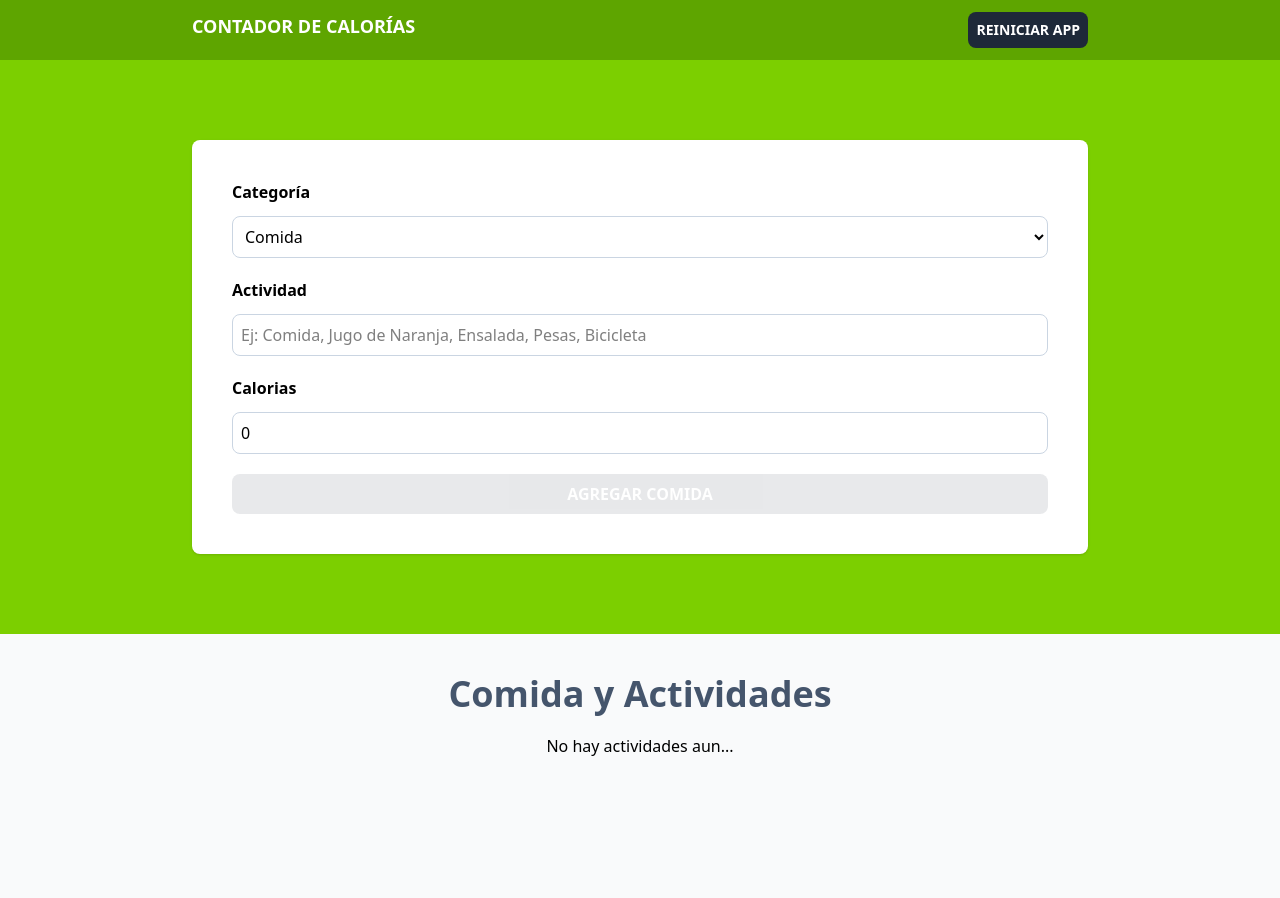
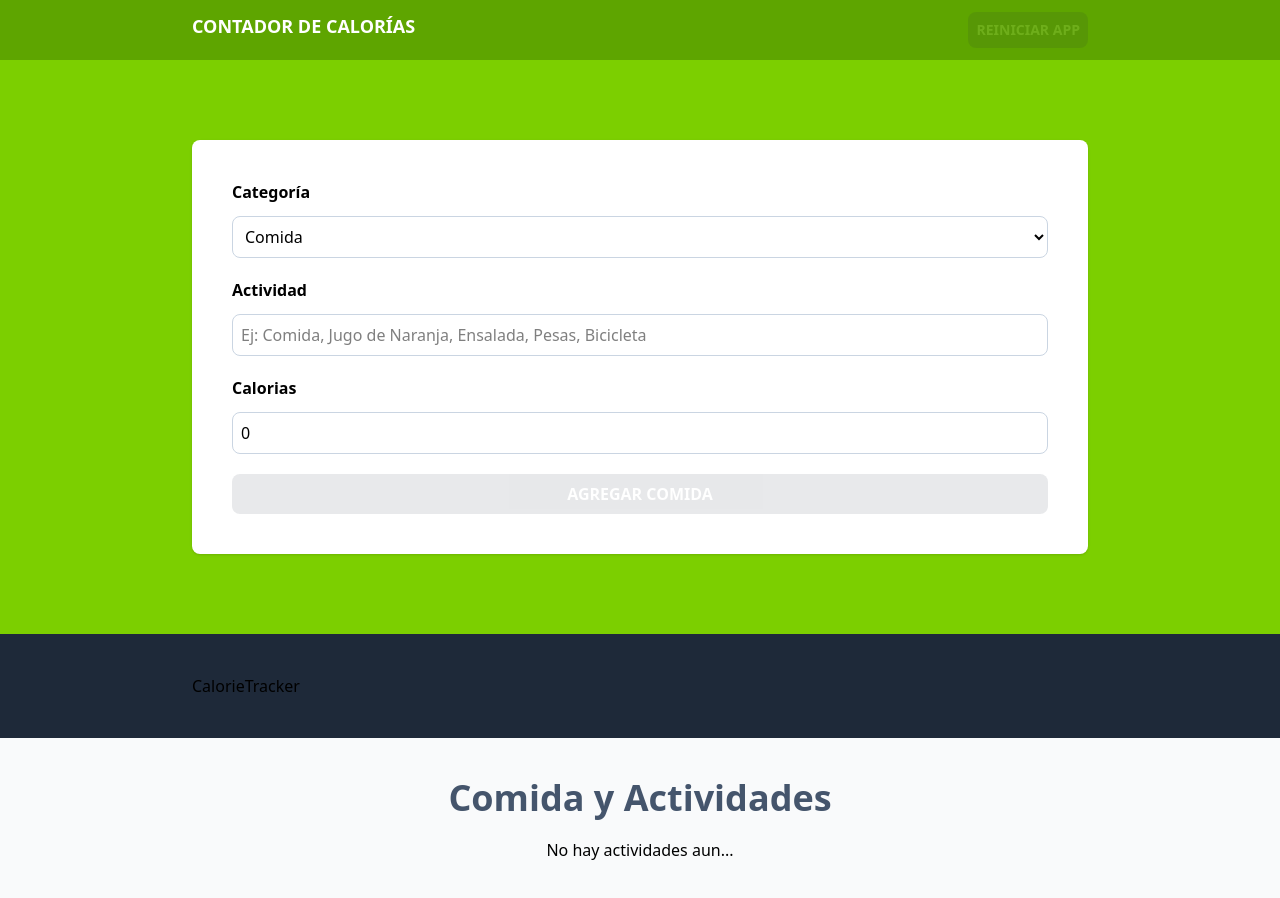
Before and after one commit to Fr3ak-Dev/cal_control, a React (Vite) app: page / in a window 1280 px wide. Shown: the top 898 px of the page. Before the commit the page ends 818 px from the top, so only its background shows below. Built offline with nearby package versions, Linux system fonts and the light colour scheme.

Commit message:
Add CalorieTracker component

```diff
--- a/src/App.tsx
+++ b/src/App.tsx
@@ -2,6 +2,7 @@ import { useEffect, useMemo, useReducer } from "react"
 import Form from "./components/Form"
 import { activityReducer, initialState } from "./reducers/activity-reducer"
 import ActivityList from "./components/ActivityList"
+import CalorieTracker from "./components/CalorieTracker"
 
 function App() {
 
@@ -20,7 +21,7 @@ function App() {
           <h1 className="text-center text-lg font-bold text-white uppercase">
             Contador de Calorías
           </h1>
-          <button className="bg-gray-800 hover:bg-gray-900 p-2 font-bold uppercase text-white cursor-pointer rounded-lg text-sm"
+          <button className="bg-gray-800 hover:bg-gray-900 p-2 font-bold uppercase text-white cursor-pointer rounded-lg text-sm disabled:opacity-10"
             disabled={!canResetApp()}
             onClick={() => dispatch({ type: 'reset-activity' })}>
             Reiniciar App
@@ -37,6 +38,14 @@ function App() {
         </div>
       </section>
 
+      <section className="bg-gray-800 py-10">
+        <div className="max-w-4xl mx-auto">
+          <CalorieTracker
+            activities={state.activities}
+          />
+        </div>
+      </section>
+
       <section className="p-10 mx-auto max-w-4xl">
         <ActivityList
           activities={state.activities}
--- a/src/components/ActivityList.tsx
+++ b/src/components/ActivityList.tsx
@@ -28,7 +28,7 @@ export default function ActivityList({ activities, dispatch }: ActivityListProps
                 ? <p className="text-center my-5">No hay actividades aun...</p>
                 :
                 activities.map(activity => (
-                    <div key={activity.id} className="bg-white px-5 py-10 mt-5 flex justify-between">
+                    <div key={activity.id} className="bg-white px-5 py-10 mt-5 flex justify-between shadow">
                         <div className="space-y-2 relative">
                             <p className={`absolute -top-8 -left-8 px-10 py-2 text-white uppercase font-bold
                                 ${activity.category === 1 ? 'bg-lime-500' : 'bg-orange-500'}`}>
--- /dev/null
+++ b/src/components/CalorieTracker.tsx
@@ -0,0 +1,11 @@
+import type { Activity } from "../types"
+
+type CalorieTrackerProps = {
+  activities: Activity[]
+}
+
+export default function CalorieTracker({ activities }: CalorieTrackerProps) {
+  return (
+    <div>CalorieTracker</div>
+  )
+}
```
